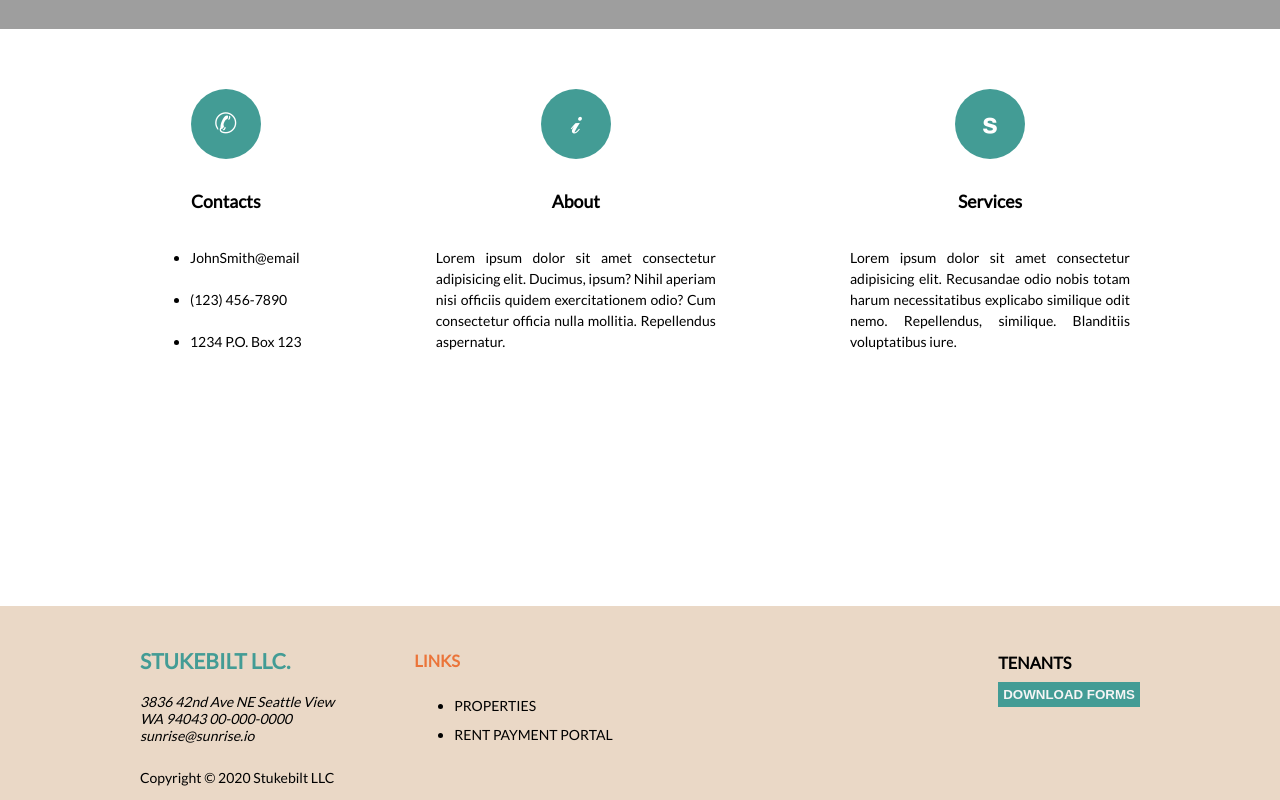
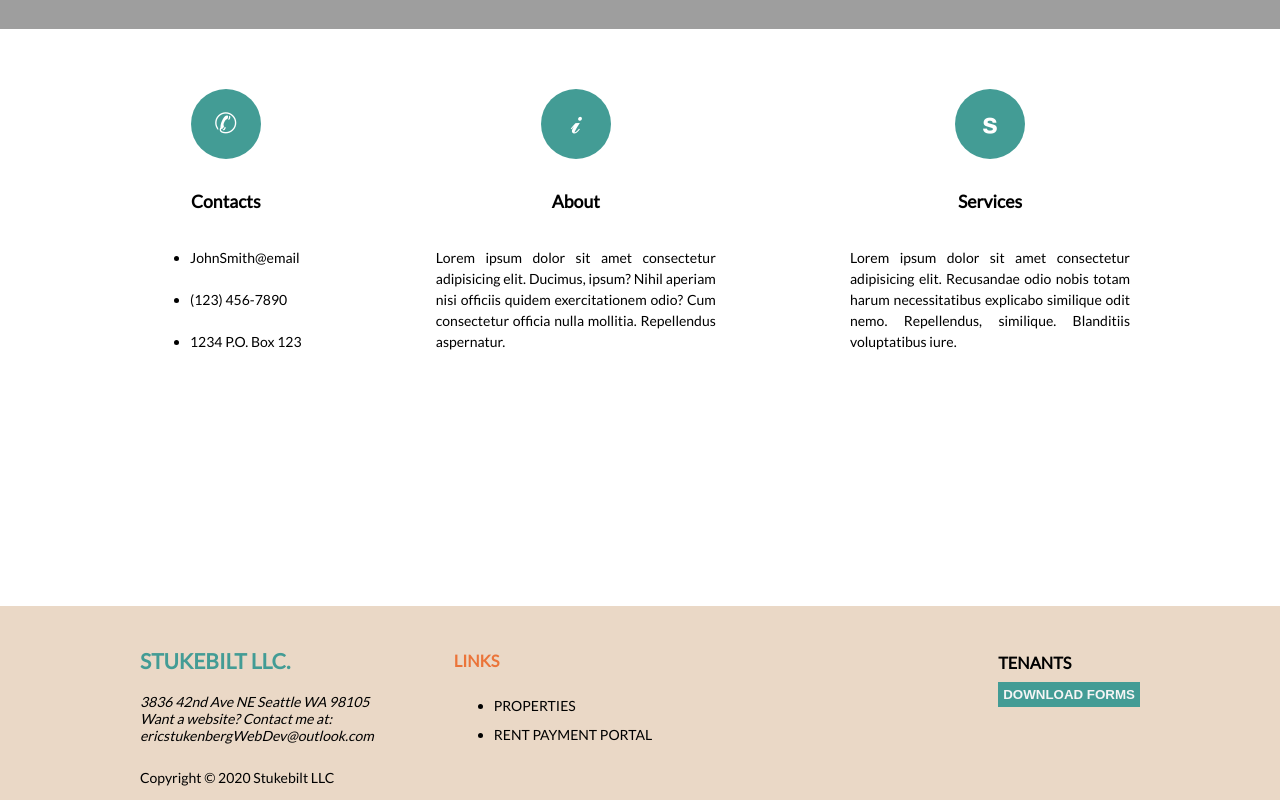
Before and after one commit to EricStukenberg/stukebilt, a React (Create React App) app: page / in a window 1280 px wide. Shown: the part 510-1310 px from the top of the page. Built offline with nearby package versions, Linux system fonts and the light colour scheme; grey boxes are pictures that could not be loaded.

Commit message:
fixed vulnerabilities and added some files

```diff
--- a/package.json
+++ b/package.json
@@ -9,6 +9,8 @@
     "node-sass": "^4.14.1",
     "react": "^16.13.1",
     "react-dom": "^16.13.1",
+    "react-router": "^5.2.0",
+    "react-router-dom": "^5.2.0",
     "react-scripts": "3.4.3"
   },
   "scripts": {
--- a/src/App.js
+++ b/src/App.js
@@ -1,5 +1,5 @@
 import React from 'react';
-import Homepage from './components/Homepage.js';
+import Homepage from './containers/Homepage.js';
 
 const App = () => {
   return (
--- /dev/null
+++ b/src/components/NavBar.js
@@ -0,0 +1,35 @@
+import React from 'react';
+import '../App.scss';
+
+const NavBar = () => {
+    return (
+
+        <header class="header-section">
+            <div class="content-wrapper">
+
+                <div class="header-wrapper">
+
+                    <div class="header-left">
+                        <h1>Stukebilt</h1>
+                    </div>
+
+                    <div class="header-right">
+                        <nav class="header-nav">
+                        <ul>
+                            <li><a href="#" class="selected-page">Home</a></li>
+                            <li><a href="#">Properties</a></li>
+
+                            <li><a href="#">Rent Payment Portal</a></li>
+                        </ul>
+                        </nav>
+                    </div>
+
+                </div>
+
+            </div>
+        </header>
+
+    );
+};
+
+export default NavBar;
--- a/src/components/Homepage.js
+++ b/src/containers/Homepage.js
@@ -1,33 +1,15 @@
 import React from 'react';
+import NavBar from '../components/NavBar.js'
+import { Router, Route, Switch } from "react-router";
+import { useHistory } from 'react-router-dom';
+
 import '../App.scss';
+
 
 const Homepage = () => {
     return (
         <div>
-            <header class="header-section">
-                <div class="content-wrapper">
-
-                    <div class="header-wrapper">
-
-                        <div class="header-left">
-                            <h1>Stukebilt</h1>
-                        </div>
-
-                        <div class="header-right">
-                            <nav class="header-nav">
-                            <ul>
-                                <li><a href="#" class="selected-page">Home</a></li>
-                                <li><a href="#">Properties</a></li>
-
-                                <li><a href="#">Rent Payment Portal</a></li>
-                            </ul>
-                            </nav>
-                        </div>
-
-                    </div>
-
-                </div>
-            </header>
+            <NavBar />
 
             <main>
 
@@ -109,10 +91,10 @@ const Homepage = () => {
                         <h2>Stukebilt LLC.</h2>
                         <address>
                             3836 42nd Ave NE
-                            Seattle View
-                            WA 94043
-                            00-000-0000
-                            sunrise@sunrise.io
+                            Seattle
+                            WA 98105
+                            Want a website? Contact me at:
+                            ericstukenbergWebDev@outlook.com
                         </address>
                         <p>Copyright &copy; 2020 Stukebilt LLC</p>
                         </div>
@@ -130,21 +112,17 @@ const Homepage = () => {
 
                     <div class="contact">
                         <div class="forms">
-                        <h3>Tenants</h3>
-                        <button>Download Forms</button>
+                            <h3>Tenants</h3>
+                            <button>Download Forms</button>
                         </div>
                     </div>
 
                     </div>
                 </div>
             </footer>
-
          </div>
 
     );
-
-
-
 };
 
 export default Homepage;
```
Also changed, not shown: src/containers/PropertiesContainer.js (added, +17 -0 lines), src/components/PropertyCard.js (added), 1 other file (tests, documents, lock files or other folders).
